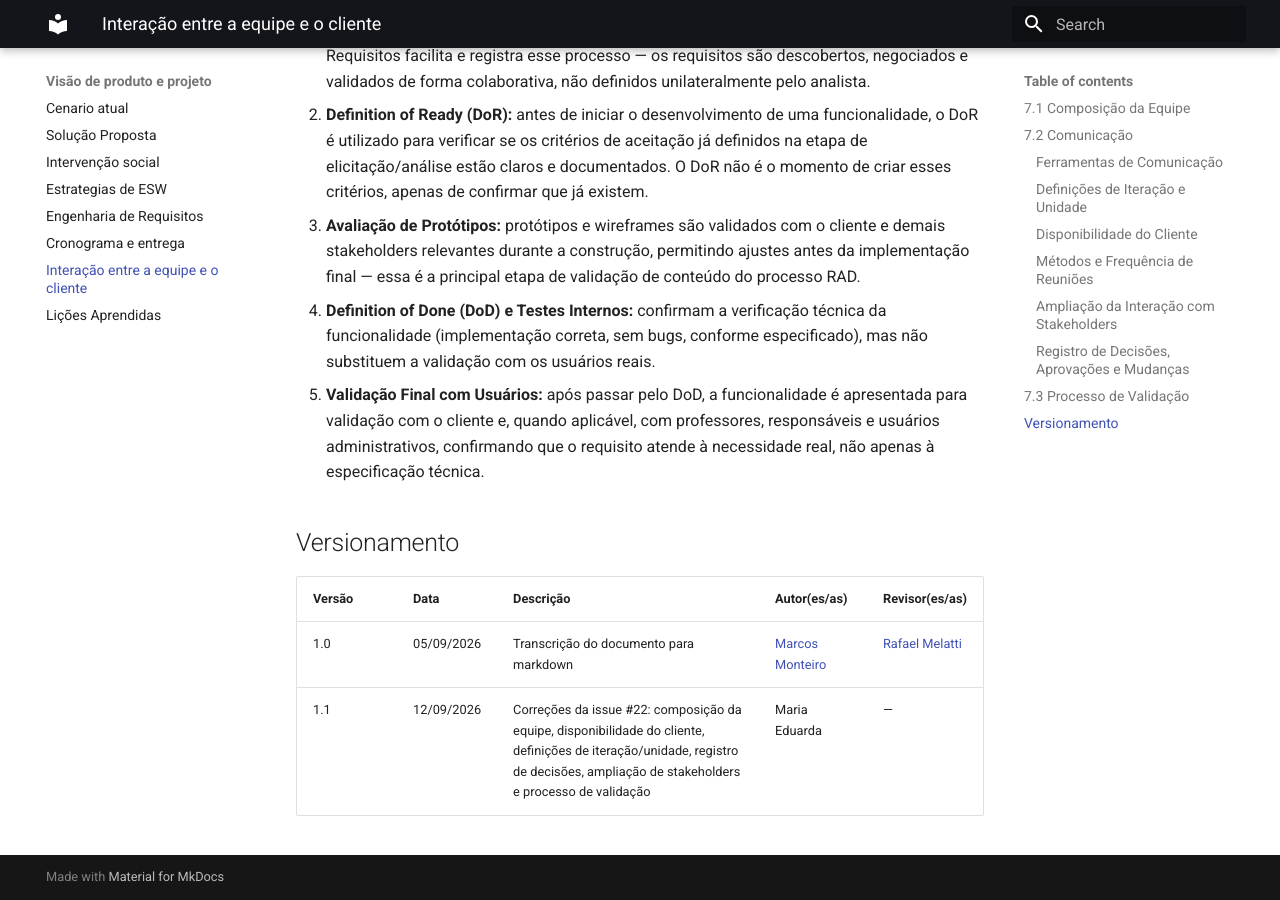
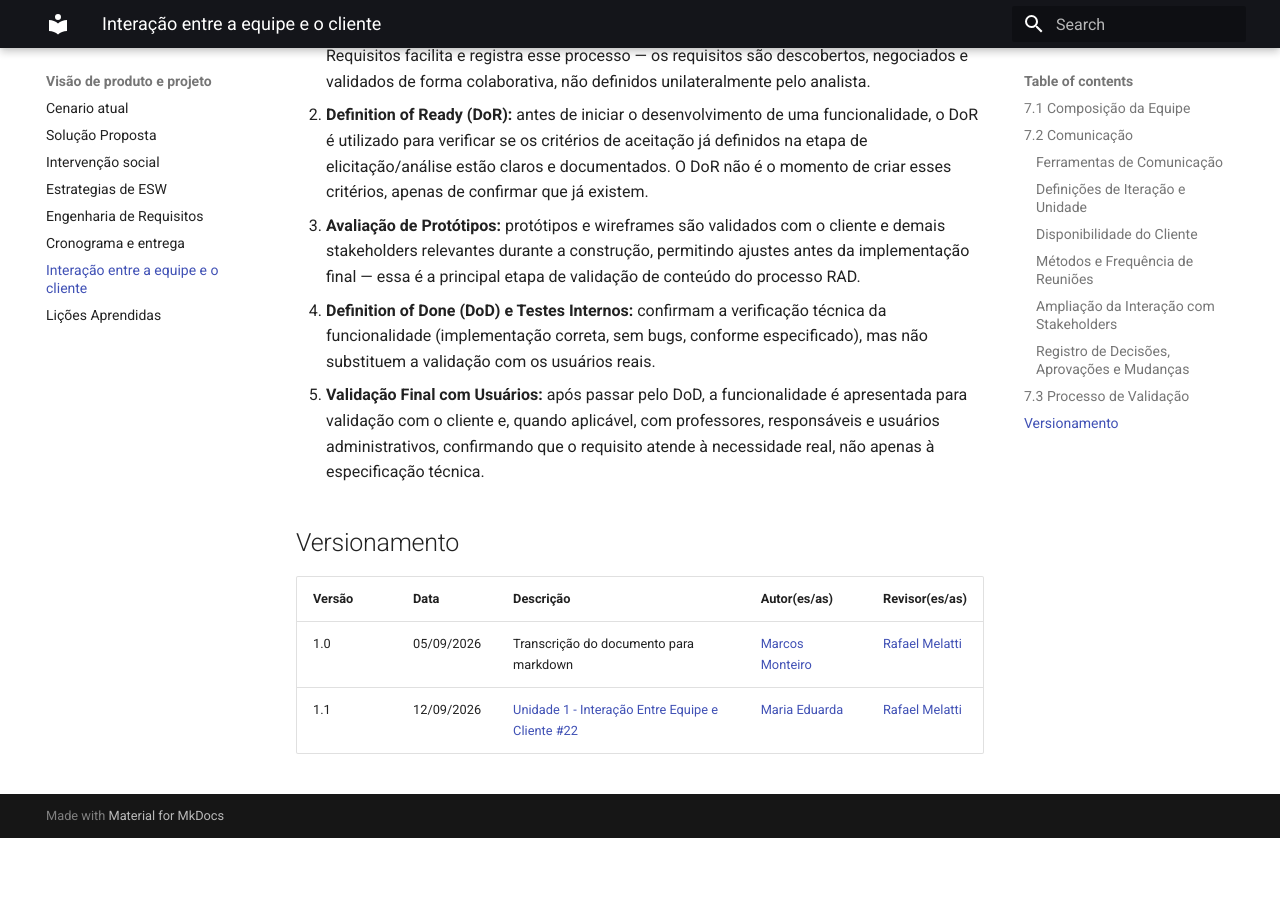
Before and after one commit to mdsreq-fga-unb/REQ-2026.2-T01-SigCecp, an MkDocs documentation site: the page built from docs/visao_produto_projeto/7_interacao_equipe_e_cliente.md, in a window 1280 px wide and 900 px high, scrolled down 3004 px. Built offline with MkDocs 1.6.1 and Material for MkDocs 9.7.7, drawn with Linux system fonts in a browser that asks for light colours; after the commit the page ends 3842 px from its top, so only the background shows below that.

Commit message:
chore: adicao revisor v1.1

```diff
--- a/docs/visao_produto_projeto/7_interacao_equipe_e_cliente.md
+++ b/docs/visao_produto_projeto/7_interacao_equipe_e_cliente.md
@@ -47,7 +47,7 @@ Para os casos em que uma iteração seja curta demais para uma reunião síncron
 Além do representante Pedro, a interação incluirá, conforme a fase do projeto:
 
 - **Professores do CECP:** consultados durante elicitação e validação de funcionalidades ligadas à gestão de turmas e acompanhamento pedagógico;
-- **Responsáveis (famílias):** envolvidos em momentos de validação da experiência de matrícula online (ex.: teste de protótipo do formulário);
+- **Responsáveis (famílias):** envolvidos em momentos de validação da experiência de matrícula online (ex.: teste de protótipo do formulário); <!-- Talvez ocorra alteração -->
 - **Usuários administrativos (equipe de gestão do CECP):** consultados na validação de fluxos de doações e relatórios.
 
 ### Registro de Decisões, Aprovações e Mudanças
@@ -72,4 +72,4 @@ O processo de validação segue a lógica do processo RAD, ocorrendo em múltipl
 | Versão | Data | Descrição | Autor(es/as) | Revisor(es/as) |
 | :--- | :--- | :--- | :--- | :--- |
 | 1.0 | 05/09/2026 | Transcrição do documento para markdown | [Marcos Monteiro](https://github.com/montmarcos) | [Rafael Melatti](https://github.com/Romm-0) |
-| 1.1 | 12/09/2026 | Correções da issue #22: composição da equipe, disponibilidade do cliente, definições de iteração/unidade, registro de decisões, ampliação de stakeholders e processo de validação | Maria Eduarda | — |
+| 1.1 | 12/09/2026 | [Unidade 1 - Interação Entre Equipe e Cliente #22](https://github.com/mdsreq-fga-unb/REQ-2026.2-T01-SigCecp/issues/22) | [Maria Eduarda](https://github.com/Mariaeduardara) | [Rafael Melatti](https://github.com/Romm-0) |
```
